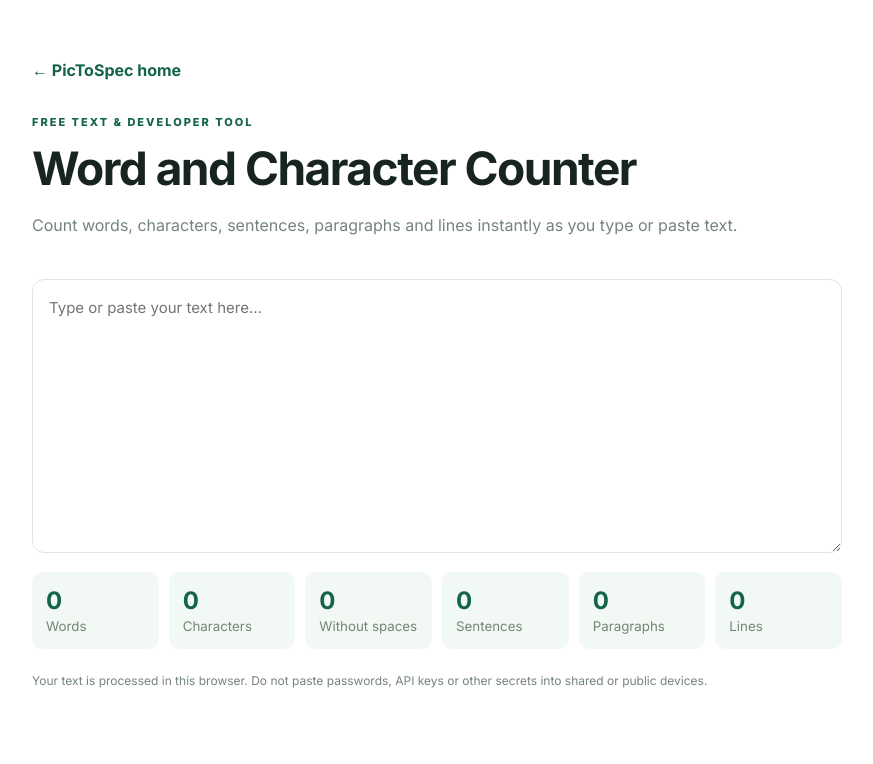
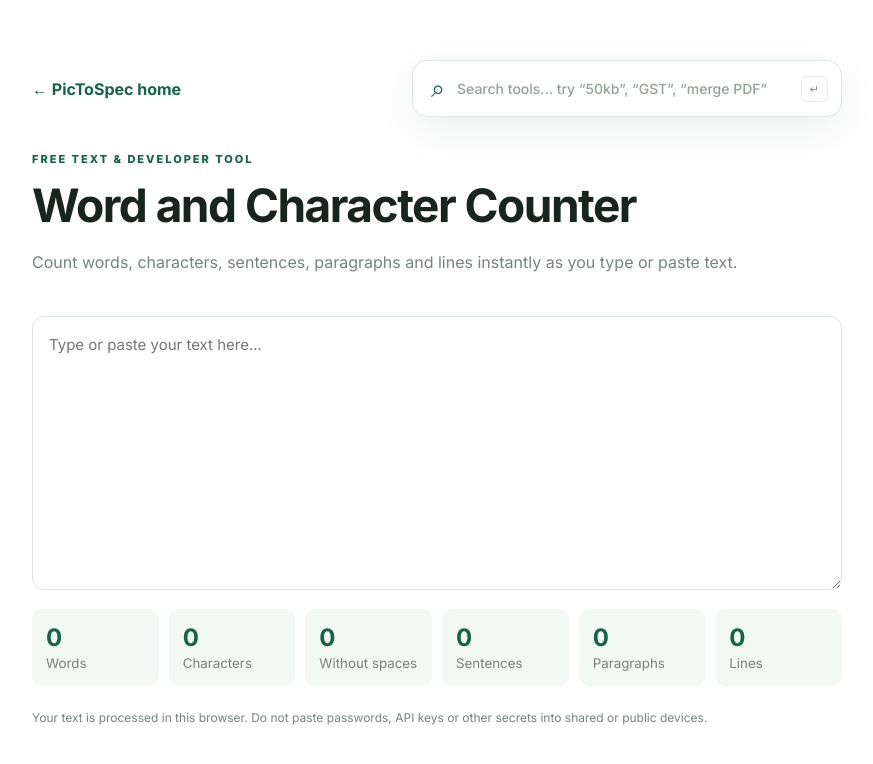
Before and after one commit to ya6331856-cpu/pic-to-spec, a Next.js app: page /word-counter in a window 1280 px wide. Shown: the top 764 px of the page, without its empty margins (203-1076 px from the left). Built offline with nearby package versions, Linux system fonts and the light colour scheme.

Commit message:
Add tool search to text and QR tool pages

```diff
--- a/components/TextTool.tsx
+++ b/components/TextTool.tsx
@@ -17,7 +17,7 @@ export default function TextTool({kind}:{kind:Kind}){
   else if(kind==="base64-encoder-decoder"){setOutput(mode==="encode"?btoa(unescape(encodeURIComponent(value))):decodeURIComponent(escape(atob(value.trim()))));}
  }catch(e){setError(kind==="json-formatter"?(e instanceof Error?e.message:"Invalid JSON"):"Could not process this input. Check the text and selected mode.");}}
  async function copy(){try{await navigator.clipboard.writeText(output);}catch{setError("Copy failed. Please select and copy the result manually.");}}
- return <main style={{maxWidth:850,margin:"40px auto",padding:"20px",color:"#17251e"}}><a href="/" style={{color:"#14634b",fontWeight:700,textDecoration:"none"}}>← PicToSpec home</a><p style={{fontSize:11,letterSpacing:2,color:"#14634b",fontWeight:800,marginTop:35}}>FREE TEXT & DEVELOPER TOOL</p><h1 style={{fontSize:"clamp(32px,6vw,46px)",letterSpacing:-1.5,margin:"10px 0"}}>{config[kind].title}</h1><p style={{color:"#75847c",lineHeight:1.7}}>{config[kind].desc}</p><textarea value={value} onChange={e=>{setValue(e.target.value);setOutput("");setError("");}} placeholder={config[kind].placeholder} rows={10} style={{width:"100%",marginTop:24,padding:16,border:"1px solid #dce7df",borderRadius:12,fontSize:15,lineHeight:1.6,resize:"vertical"}}/>
+ return <main style={{maxWidth:850,margin:"40px auto",padding:"20px",color:"#17251e"}}><div className="tool-page-top"><a href="/" style={{color:"#14634b",fontWeight:700,textDecoration:"none"}}>← PicToSpec home</a><ToolSearch /></div><p style={{fontSize:11,letterSpacing:2,color:"#14634b",fontWeight:800,marginTop:35}}>FREE TEXT & DEVELOPER TOOL</p><h1 style={{fontSize:"clamp(32px,6vw,46px)",letterSpacing:-1.5,margin:"10px 0"}}>{config[kind].title}</h1><p style={{color:"#75847c",lineHeight:1.7}}>{config[kind].desc}</p><textarea value={value} onChange={e=>{setValue(e.target.value);setOutput("");setError("");}} placeholder={config[kind].placeholder} rows={10} style={{width:"100%",marginTop:24,padding:16,border:"1px solid #dce7df",borderRadius:12,fontSize:15,lineHeight:1.6,resize:"vertical"}}/>
  {kind==="word-counter"?<div style={{display:"grid",gridTemplateColumns:"repeat(auto-fit,minmax(110px,1fr))",gap:10,marginTop:15}}>{Object.entries({Words:stats.words,Characters:stats.chars,"Without spaces":stats.noSpaces,Sentences:stats.sentences,Paragraphs:stats.paragraphs,Lines:stats.lines}).map(([k,v])=><div key={k} style={{background:"#f2f8f3",padding:14,borderRadius:10}}><b style={{display:"block",fontSize:24,color:"#14634b"}}>{v}</b><small style={{color:"#75847c"}}>{k}</small></div>)}</div>:<section style={{marginTop:16,display:"flex",gap:9,flexWrap:"wrap",alignItems:"center"}}>
  {kind==="case-converter"?["upper","lower","title","sentence","spaces"].map(x=><button key={x} onClick={()=>run(x)} style={btn}>{x==="upper"?"UPPERCASE":x==="lower"?"lowercase":x==="title"?"Title Case":x==="sentence"?"Sentence case":"Remove extra spaces"}</button>):kind==="json-formatter"?<><select value={indent} onChange={e=>setIndent(e.target.value)} style={selectStyle}><option value="2">2 spaces</option><option value="4">4 spaces</option><option value="0">No indentation</option></select><button onClick={()=>run("format")} style={btn}>Format & validate JSON</button><button onClick={()=>run("minify")} style={btn}>Minify JSON</button></>:<><select value={mode} onChange={e=>setMode(e.target.value)} style={selectStyle}><option value="encode">Encode to Base64</option><option value="decode">Decode from Base64</option></select><button onClick={()=>run(mode)} style={btn}>Convert</button></>}
  </section>}
```
